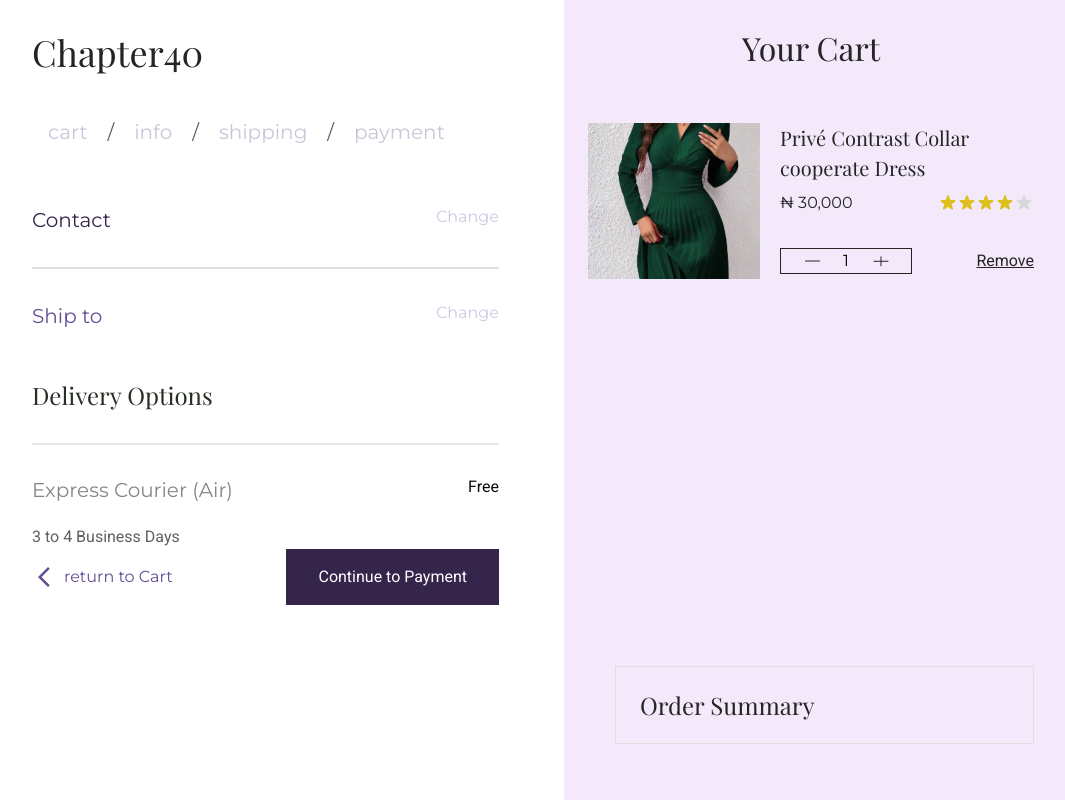
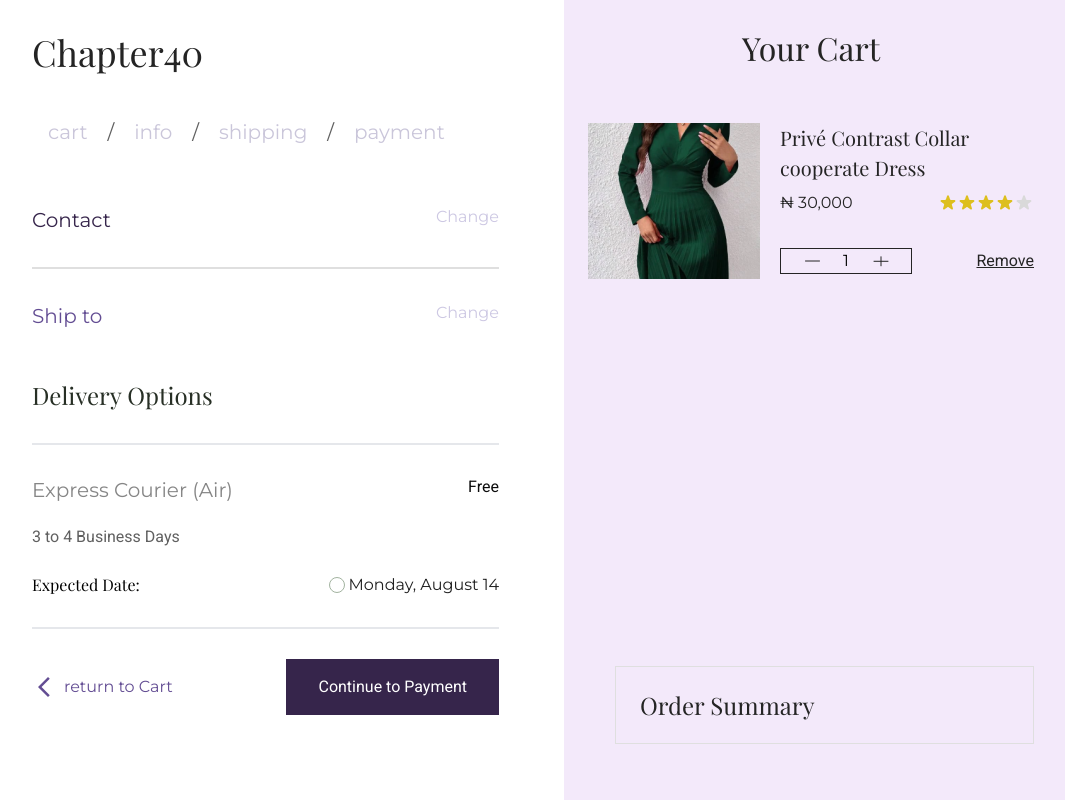
Before and after one commit to Temi-Dire/chapter40-website, a React (Vite) app: page /navigation-page/shipping in a window 1280 px wide. Shown: the whole page, without its empty margins (76-1141 px from the left). Built offline with nearby package versions, Linux system fonts and the light colour scheme.

Commit message:
Done with shipping and Info components

```diff
--- a/src/components/NavigateComponent.tsx
+++ b/src/components/NavigateComponent.tsx
@@ -18,10 +18,10 @@ const NavigateComponent = ({ continueToPath, label }: Props) => {
         <Link to="continueToPath">Continue to {label}</Link>
       </button>
       <div className="flex space-x-2 font-montserrat text-[#634D93] text-[16px]">
-        <button onClick={() => navigate(continueToPath)}>
+        <button onClick={() => navigate('/cart')}>
           <ArrowBackIosNewOutlinedIcon />
         </button>
-        <Link to={continueToPath} className="hover:text-darkPrimary">
+        <Link to="/cart" className="hover:text-darkPrimary">
           return to Cart
         </Link>
       </div>
--- a/src/pages/Information.tsx
+++ b/src/pages/Information.tsx
@@ -139,7 +139,7 @@ const Information = () => {
             save this information for next time
           </p>
         </div>
-        <NavigateComponent label="Shipping" continueToPath={"/shipping"} />
+        <NavigateComponent label="Shipping" continueToPath={"/navigation-page/shipping"} />
       </div>
     </>
   );
--- a/src/pages/Shipping.tsx
+++ b/src/pages/Shipping.tsx
@@ -22,15 +22,22 @@ const Shipping = () => {
           </p>
           <p className=" font-roboto text-[16px] text-[#0C0C0C]">Free</p>
         </div>
-            <p className=" font-roboto text-[#606060] text-[16px]">3 to 4 Business Days</p>
-
-
+        <p className=" font-roboto text-[#606060] text-[16px] mb-[24px]">
+          3 to 4 Business Days
+        </p>
+        <div className="flex justify-between">
+          <p>Expected Date:</p>
+          <div className="flex items-center space-x-1">
+            <div className=" border border-[#A2B39F] rounded-lg h-[16px] w-[16px]" />
+            <p className=" font-montserrat text-[16px] text-[#202020]">
+              Monday, August 14
+            </p>
+          </div>
+        </div>
+        <div className="border bg-[#DFDFDF] my-[30px]" />
 
         <NavigateComponent label="Payment" continueToPath={"/payment"} />
-        </div>
-
-
-
+      </div>
     );
 };
 
```
